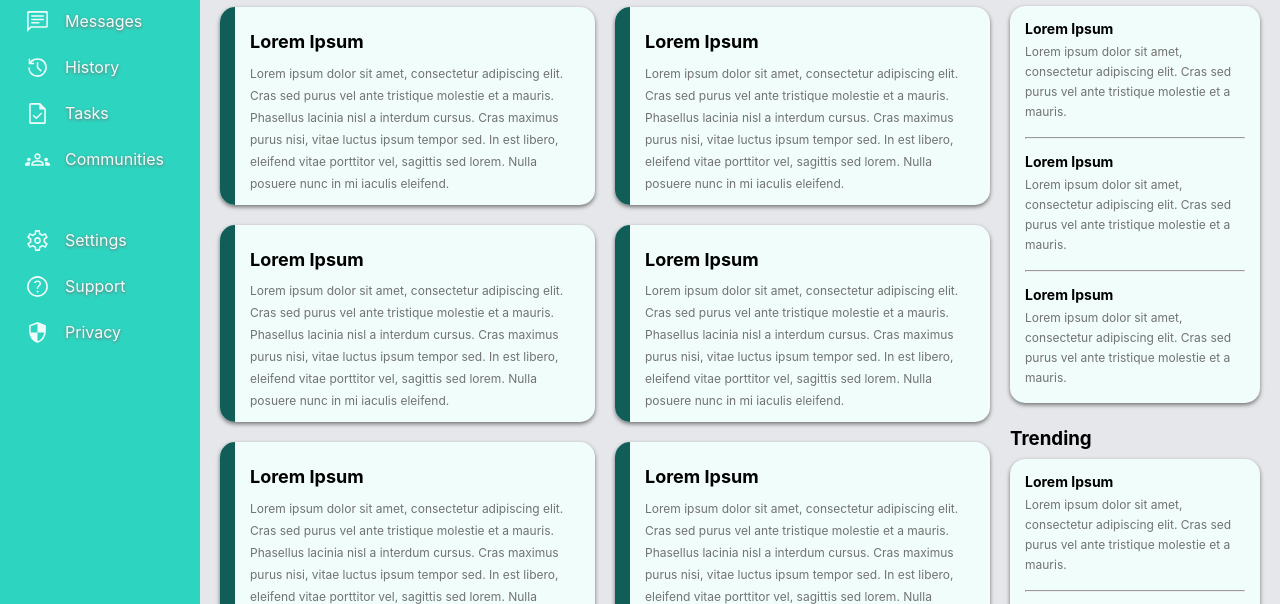
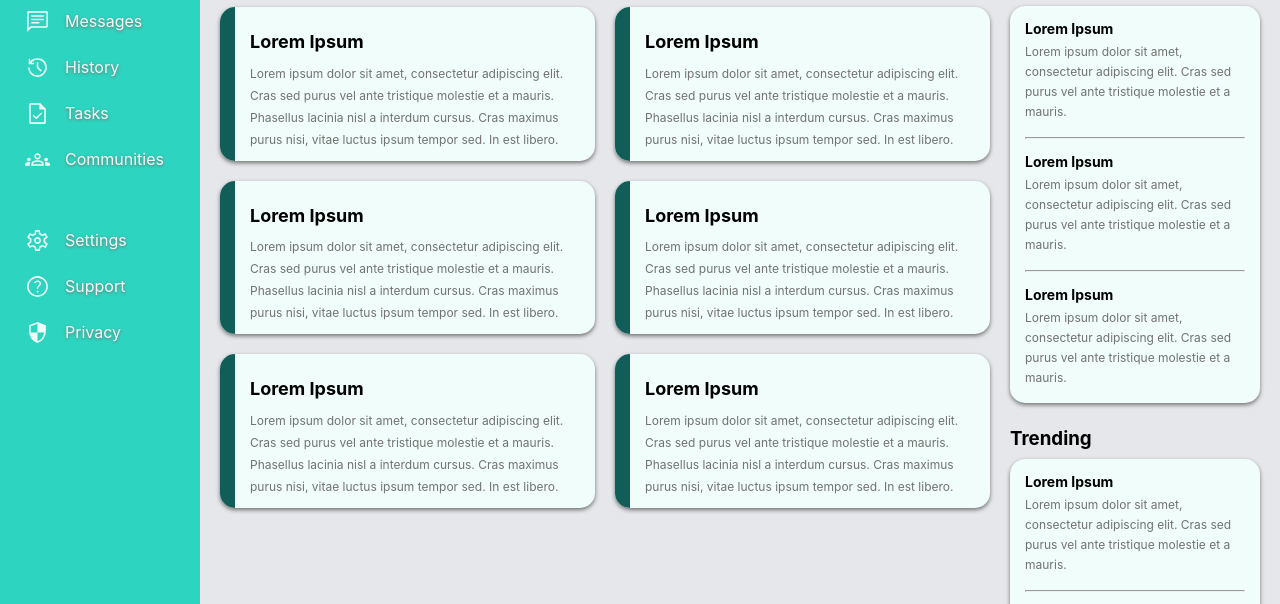
Before and after one commit to sykoivisto/admin-dashboard, a plain HTML site: page index.html in a window 1280 px wide. Shown: the part 196-800 px from the top of the page. Drawn offline with Linux system fonts and the light colour scheme; files whose address does not match are found by name.

Commit message:
removed some text from cards, added page title

```diff
--- a/index.html
+++ b/index.html
@@ -4,7 +4,7 @@
     <meta charset="UTF-8">
     <meta http-equiv="X-UA-Compatible" content="IE=edge">
     <meta name="viewport" content="width=device-width, initial-scale=1.0">
-    <title>Document</title>
+    <title>Admin Dashboard</title>
     <link rel="stylesheet" href="./css/normalize.css">
     <link rel="stylesheet" href="./css/admin-dashboard.css">
 </head>
@@ -60,42 +60,42 @@
                     <div class="stripe"></div>
                     <div class="card-content">
                         <h3>Lorem Ipsum</h3>
-                        <p>Lorem ipsum dolor sit amet, consectetur adipiscing elit. Cras sed purus vel ante tristique molestie et a mauris. Phasellus lacinia nisl a interdum cursus. Cras maximus purus nisi, vitae luctus ipsum tempor sed. In est libero, eleifend vitae porttitor vel, sagittis sed lorem. Nulla posuere nunc in mi iaculis eleifend.</p>
+                        <p>Lorem ipsum dolor sit amet, consectetur adipiscing elit. Cras sed purus vel ante tristique molestie et a mauris. Phasellus lacinia nisl a interdum cursus. Cras maximus purus nisi, vitae luctus ipsum tempor sed. In est libero.</p>
                     </div>
                 </div>
                 <div class="card">
                     <div class="stripe"></div>
                     <div class="card-content">
                         <h3>Lorem Ipsum</h3>
-                        <p>Lorem ipsum dolor sit amet, consectetur adipiscing elit. Cras sed purus vel ante tristique molestie et a mauris. Phasellus lacinia nisl a interdum cursus. Cras maximus purus nisi, vitae luctus ipsum tempor sed. In est libero, eleifend vitae porttitor vel, sagittis sed lorem. Nulla posuere nunc in mi iaculis eleifend.</p>
+                        <p>Lorem ipsum dolor sit amet, consectetur adipiscing elit. Cras sed purus vel ante tristique molestie et a mauris. Phasellus lacinia nisl a interdum cursus. Cras maximus purus nisi, vitae luctus ipsum tempor sed. In est libero.</p>
                     </div>
                 </div>
                 <div class="card">
                     <div class="stripe"></div>
                     <div class="card-content">
                         <h3>Lorem Ipsum</h3>
-                        <p>Lorem ipsum dolor sit amet, consectetur adipiscing elit. Cras sed purus vel ante tristique molestie et a mauris. Phasellus lacinia nisl a interdum cursus. Cras maximus purus nisi, vitae luctus ipsum tempor sed. In est libero, eleifend vitae porttitor vel, sagittis sed lorem. Nulla posuere nunc in mi iaculis eleifend.</p>
+                        <p>Lorem ipsum dolor sit amet, consectetur adipiscing elit. Cras sed purus vel ante tristique molestie et a mauris. Phasellus lacinia nisl a interdum cursus. Cras maximus purus nisi, vitae luctus ipsum tempor sed. In est libero.</p>
                     </div>
                 </div>
                 <div class="card">
                     <div class="stripe"></div>
                     <div class="card-content">
                         <h3>Lorem Ipsum</h3>
-                        <p>Lorem ipsum dolor sit amet, consectetur adipiscing elit. Cras sed purus vel ante tristique molestie et a mauris. Phasellus lacinia nisl a interdum cursus. Cras maximus purus nisi, vitae luctus ipsum tempor sed. In est libero, eleifend vitae porttitor vel, sagittis sed lorem. Nulla posuere nunc in mi iaculis eleifend.</p>
+                        <p>Lorem ipsum dolor sit amet, consectetur adipiscing elit. Cras sed purus vel ante tristique molestie et a mauris. Phasellus lacinia nisl a interdum cursus. Cras maximus purus nisi, vitae luctus ipsum tempor sed. In est libero.</p>
                     </div>
                 </div>
                 <div class="card">
                     <div class="stripe"></div>
                     <div class="card-content">
                         <h3>Lorem Ipsum</h3>
-                        <p>Lorem ipsum dolor sit amet, consectetur adipiscing elit. Cras sed purus vel ante tristique molestie et a mauris. Phasellus lacinia nisl a interdum cursus. Cras maximus purus nisi, vitae luctus ipsum tempor sed. In est libero, eleifend vitae porttitor vel, sagittis sed lorem. Nulla posuere nunc in mi iaculis eleifend.</p>
+                        <p>Lorem ipsum dolor sit amet, consectetur adipiscing elit. Cras sed purus vel ante tristique molestie et a mauris. Phasellus lacinia nisl a interdum cursus. Cras maximus purus nisi, vitae luctus ipsum tempor sed. In est libero.</p>
                     </div>
                 </div>
                 <div class="card">
                     <div class="stripe"></div>
                     <div class="card-content">
                         <h3>Lorem Ipsum</h3>
-                        <p>Lorem ipsum dolor sit amet, consectetur adipiscing elit. Cras sed purus vel ante tristique molestie et a mauris. Phasellus lacinia nisl a interdum cursus. Cras maximus purus nisi, vitae luctus ipsum tempor sed. In est libero, eleifend vitae porttitor vel, sagittis sed lorem. Nulla posuere nunc in mi iaculis eleifend.</p>
+                        <p>Lorem ipsum dolor sit amet, consectetur adipiscing elit. Cras sed purus vel ante tristique molestie et a mauris. Phasellus lacinia nisl a interdum cursus. Cras maximus purus nisi, vitae luctus ipsum tempor sed. In est libero.</p>
                     </div>
                 </div>
             </div>
```
